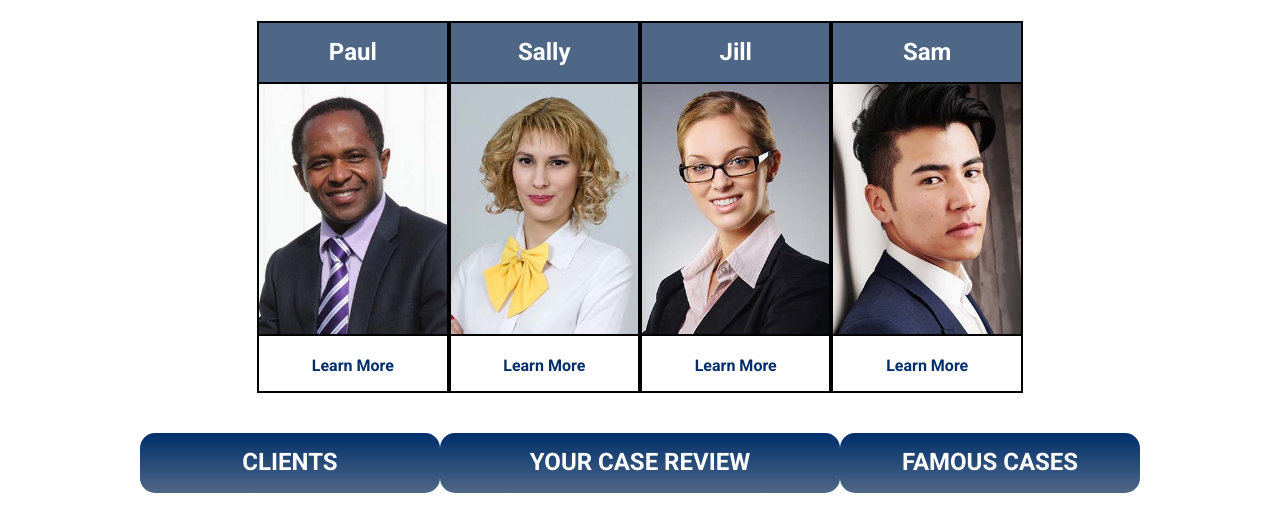
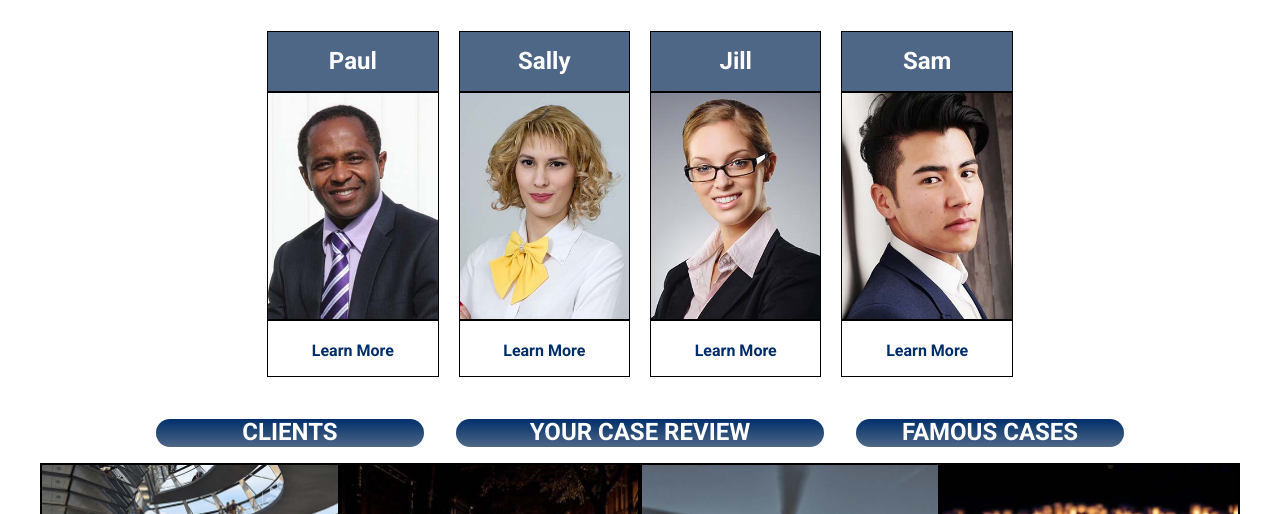
Before and after one commit to JBowman-2/law-firm, a plain HTML site: page index.html in a window 1280 px wide. Shown: the part 225-739 px from the top of the page. Drawn offline with Linux system fonts and the light colour scheme.

Commit message:
fix spacing

```diff
--- a/index.html
+++ b/index.html
@@ -47,27 +47,35 @@
             <div class="large-2"></div>
 
             <div class="small-6 medium-3 large-2 box">
+                    <div>
                     <h5>Paul</h5>
                     <img src="images/lawyer1.jpg" alt="img">
                     <p>Learn More</p>
+                </div>
             </div>
 
             <div class="small-6 medium-3 large-2 box">
+                    <div>
                     <h5>Sally</h5>
                     <img src="images/lawyer2.jpg" alt="img">
                     <p>Learn More</p>
+                    </div>
             </div>
 
             <div class="small-6 medium-3 large-2 box">
+                    <div>
                     <h5>Jill</h5>
                     <img src="images/lawyer3.jpg" alt="img2">
                     <p>Learn More</p>
+                </div>
             </div>
 
             <div class="small-6 medium-3 large-2 box">
+                    <div>
                     <h5>Sam</h5>
                     <img src="images/lawyer4.jpg" alt="img2">
                     <p>Learn More</p>
+                </div>
             </div>
 
             <div class="large-2"></div>
@@ -75,19 +83,23 @@
         </div>
 
         <div class="action">
-                <div class="medium-12 large-1"></div>
+                <div class="small-1 medium-0 large-1"></div>
                 <div class="small-10 medium-4 large-3">
                         <p>CLIENTS</p>
                 </div>
+                <div class="small-1 medium-0 large-0"></div>
+                <div class="small-1 medium-0 large-0"></div>
 
                 <div class="small-10 medium-4 large-4">
                         <p>YOUR CASE REVIEW</p>
                 </div>
+                <div class="small-1 medium-0 large-0"></div>
+                <div class="small-1 medium-0 large-0"></div>
 
                 <div class="small-10 medium-4 large-3">
                         <p>FAMOUS CASES</p>
                 </div>
-                <div class="medium-12 large-1"></div>
+                <div class=" large-1"></div>
 
 
             </div>
--- a/scss/_large.scss
+++ b/scss/_large.scss
@@ -13,3 +13,7 @@ nav ul li a {
     $w:(($i / 12) * 100%);
     .large-#{$i} {flex-basis: $w;}
 }
+
+.large-0{
+    flex-basis: 0;
+}
--- a/scss/_medium.scss
+++ b/scss/_medium.scss
@@ -65,3 +65,8 @@ nav a {
     $w:($i / 12) * 100%;
     .medium-#{$i} {flex-basis: $w;}
 }
+
+
+.medium-0 {
+    flex-basis: 0;
+}
--- a/scss/_small.scss
+++ b/scss/_small.scss
@@ -130,29 +130,24 @@ div.law {
 
 }
 
-div.law div {
-    width: 100%;
 
-}
 
-div.law div.box {
-    border: 2px solid black;
-}
 
-div.law div img {
+
+div.law div div img {
     width: 100%;
     border-top: 2px solid black;
     border-bottom: 2px solid black;
 }
 
-div.law div p{
+div.law div div p{
     color: $primaryColor;
     font-weight: $heavyWeight;
     text-align: center;
 
 }
 
-div.law div h5{
+div.law div div h5{
     text-align: center;
     font-size: 1.5rem;
     color: white;
@@ -162,6 +157,11 @@ div.law div h5{
 
 
 
+}
+
+div.law div div {
+    margin: 10px;
+    border: 1px solid black;
 }
 
 
@@ -219,7 +219,7 @@ div.action div p{
     background: linear-gradient(to top, rgb(79, 103, 134) , #002F6B 100%);
     text-align: center;
     font-size: 1.5rem;
-    padding: 1rem;
+    margin: 1rem;
     border-radius: 15px;
     color: white;
     font-weight: $heavyWeight;
```
Also changed, not shown: css/styles.css.
